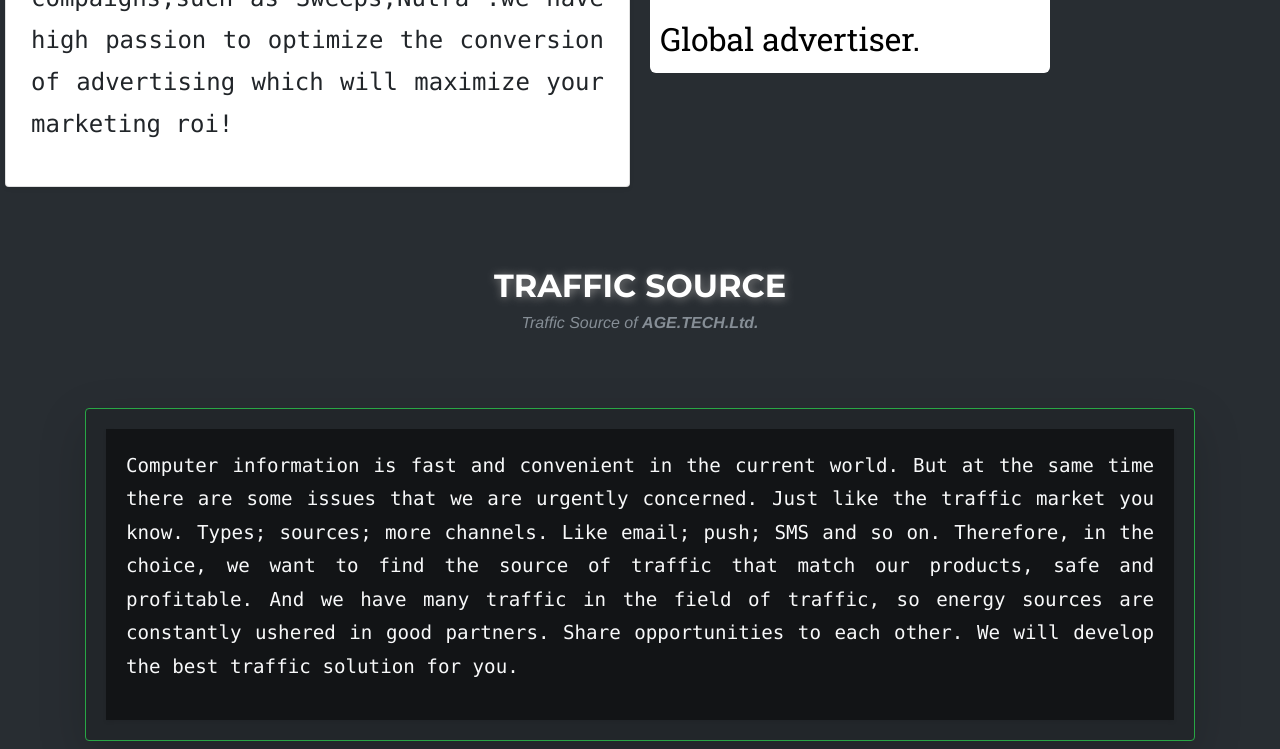
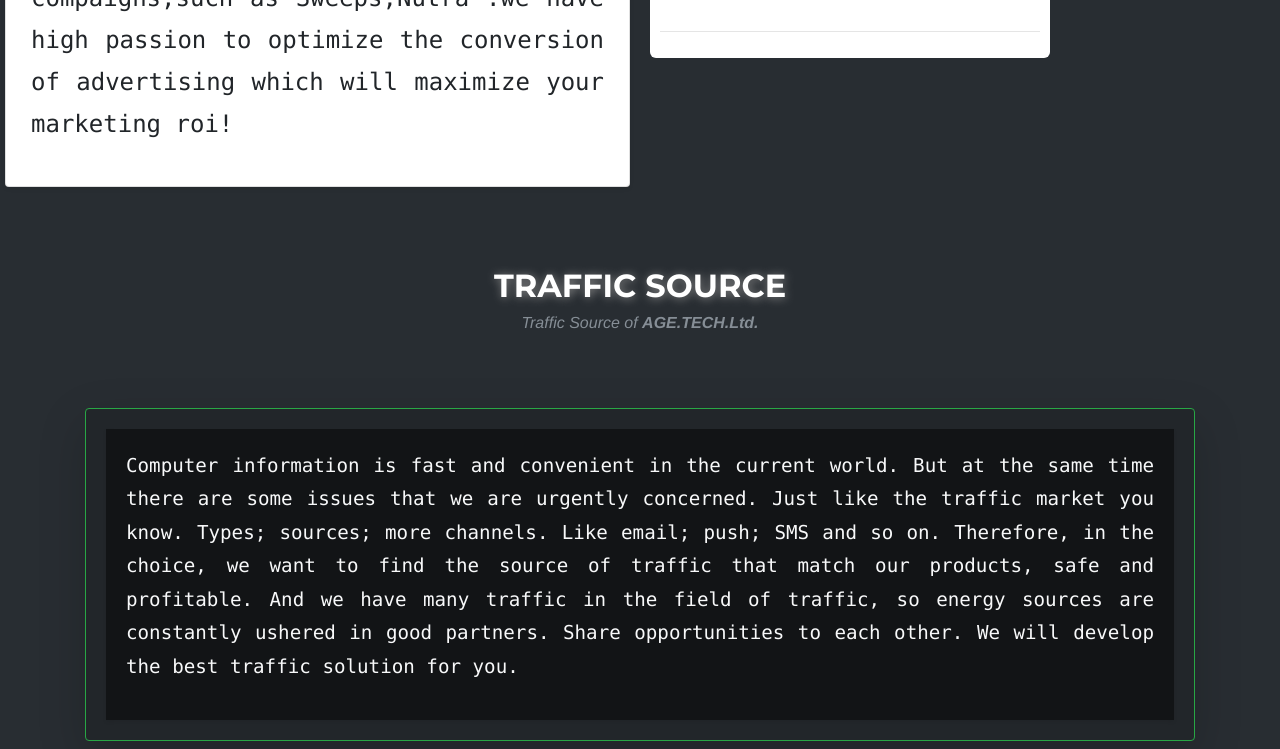
Before and after one commit to benben-miao/NiuJia-Dark, a plain HTML site: page index.html in a window 1280 px wide. Shown: the part 1644-2393 px from the top of the page. Drawn offline with nearby package versions, Linux system fonts and the light colour scheme; a web font is replaced by a local one.

Commit message:
Remove caption

```diff
--- a/index.html
+++ b/index.html
@@ -191,7 +191,7 @@
                         <img class="img-fluid figure-img" src="https://s1.ax1x.com/2020/05/14/YBBuRJ.jpg"
                             style="border-radius: 6px;">
                         <figcaption class="figure-caption" style="font-size: 2rem;color: rgb(0,0,0);padding: 10px;">
-                            Global advertiser.
+                            <hr/>
                         </figcaption>
                     </figure>
                 </div>
```
